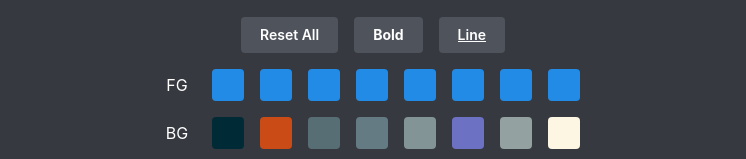
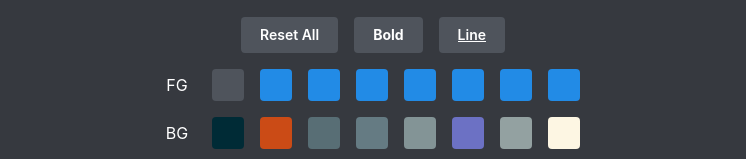
Before and after one commit to Balakalki/Colored-Text-Generator, a Next.js app: page / in a window 1280 px wide. Shown: the part 134-293 px from the top of the page, without its empty margins (267-1013 px from the left). Built offline with nearby package versions, Linux system fonts and the light colour scheme.

Commit message:
modified FG group to get respective color boxes

```diff
--- a/app/page.tsx
+++ b/app/page.tsx
@@ -4,8 +4,9 @@ import { useState, useRef, useEffect } from "react"
 import { Button, Container, Title, Text, Group, Tooltip, Box, Paper, Stack, Anchor } from "@mantine/core"
 import { useClipboard } from "@mantine/hooks"
 
+
 // ANSI color classes
-const ansiClasses = {
+const ansiClasses: Record<string, string> = {
   // Styles
   "1": "font-bold",
   "4": "underline",
@@ -27,6 +28,7 @@ const ansiClasses = {
   "45": "bg-[#6c71c4]",
   "46": "bg-[#93a1a1]",
   "47": "bg-[#fdf6e3]",
+
 }
 
 // Color tooltips
@@ -264,8 +266,8 @@ export default function DiscordTextGenerator() {
           Create your text
         </Title>
 
-        <Stack align="center" spacing="md">
-          <Group spacing="xs">
+        <Stack align="center" >
+          <Group >
             <Button variant="filled" className="bg-[#4f545c] hover:bg-[#5d6269]" onClick={() => applyStyle("0")}>
               Reset All
             </Button>
@@ -285,23 +287,23 @@ export default function DiscordTextGenerator() {
             </Button>
           </Group>
 
-          <Group spacing="xs" align="center">
-            <Text weight={700} className="mr-2">
+          <Group  align="center">
+            <Text  className="mr-2">
               FG
             </Text>
             {[30, 31, 32, 33, 34, 35, 36, 37].map((code) => (
               <Tooltip key={code} label={tooltipTexts[code.toString()]} position="top">
                 <Button
                   variant="filled"
-                  className={`w-8 h-8 p-0 ${ansiClasses[code.toString()]}`}
+                  className={`w-8 h-8 p-0 ${ansiClasses[code.toString()].replaceAll('text-', 'bg-')}`}
                   onClick={() => applyStyle(code.toString())}
                 />
               </Tooltip>
             ))}
           </Group>
 
-          <Group spacing="xs" align="center">
-            <Text weight={700} className="mr-2">
+          <Group  align="center">
+            <Text  className="mr-2">
               BG
             </Text>
             {[40, 41, 42, 43, 44, 45, 46, 47].map((code) => (
```
